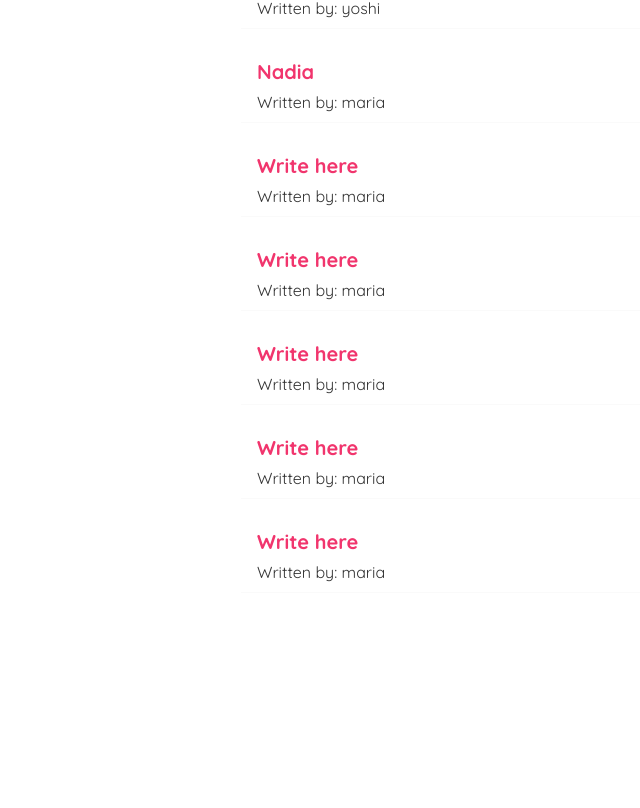
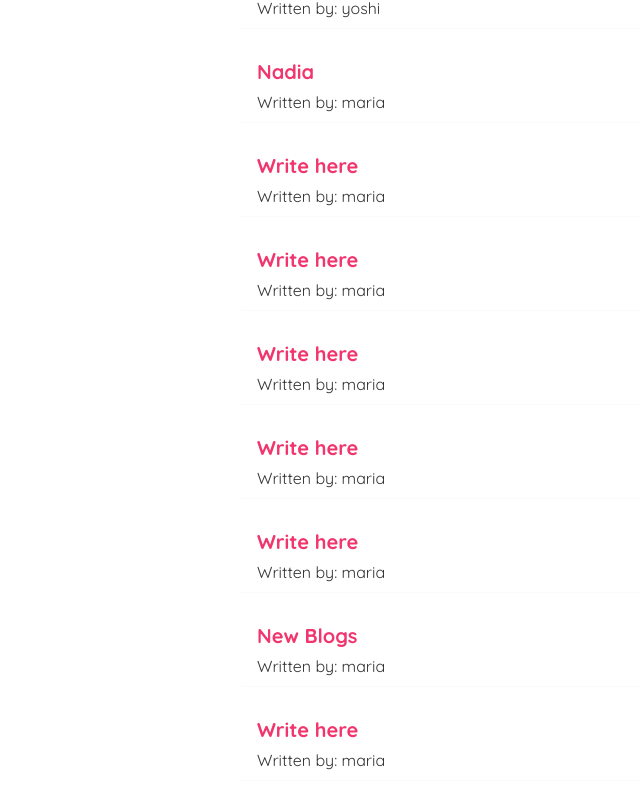
Before and after one commit to Nadia-Hamid/meu-primeiro-reactapp, a React (Create React App) app: page / in a window 1280 px wide. Shown: the part 320-1128 px from the top of the page, without its empty margins (99-739 px from the left). Before the commit the page ends 993 px from the top, so only its background shows below. Built offline with nearby package versions, Linux system fonts and the light colour scheme; data requests are answered from the project's data file; the HTML template or start-up script is replaced by a standard one.

Commit message:
Post Request

```diff
--- a/data/db.json
+++ b/data/db.json
@@ -47,6 +47,18 @@
       "body": "Write here",
       "author": "maria",
       "id": 8
+    },
+    {
+      "title": "New Blogs",
+      "body": "A new blog",
+      "author": "maria",
+      "id": 9
+    },
+    {
+      "title": "Write here",
+      "body": "Write here",
+      "author": "maria",
+      "id": 10
     }
   ]
 }
--- a/src/Create.js
+++ b/src/Create.js
@@ -1,10 +1,12 @@
 import { useState } from "react";
+import { useHistory } from "react-router-dom";
 
 const Create = () => {
   const [title, setTitle] = useState("Write here");
   const [body, setBody] = useState("Write here");
   const [author, setAuthor] = useState("maria");
   const [ispending, setPending] = useState(false);
+  const history = useHistory();
 
   const handleSubmit = (e) => {
     e.preventDefault();
@@ -18,8 +20,9 @@ const Create = () => {
       body: JSON.stringify(blog),
     }).then(() => {
       console.log("new blog added");
-      setPending(false)
-    });
+      setPending(false);
+      history.push('/')
+    })
   };
 
   return (
```
